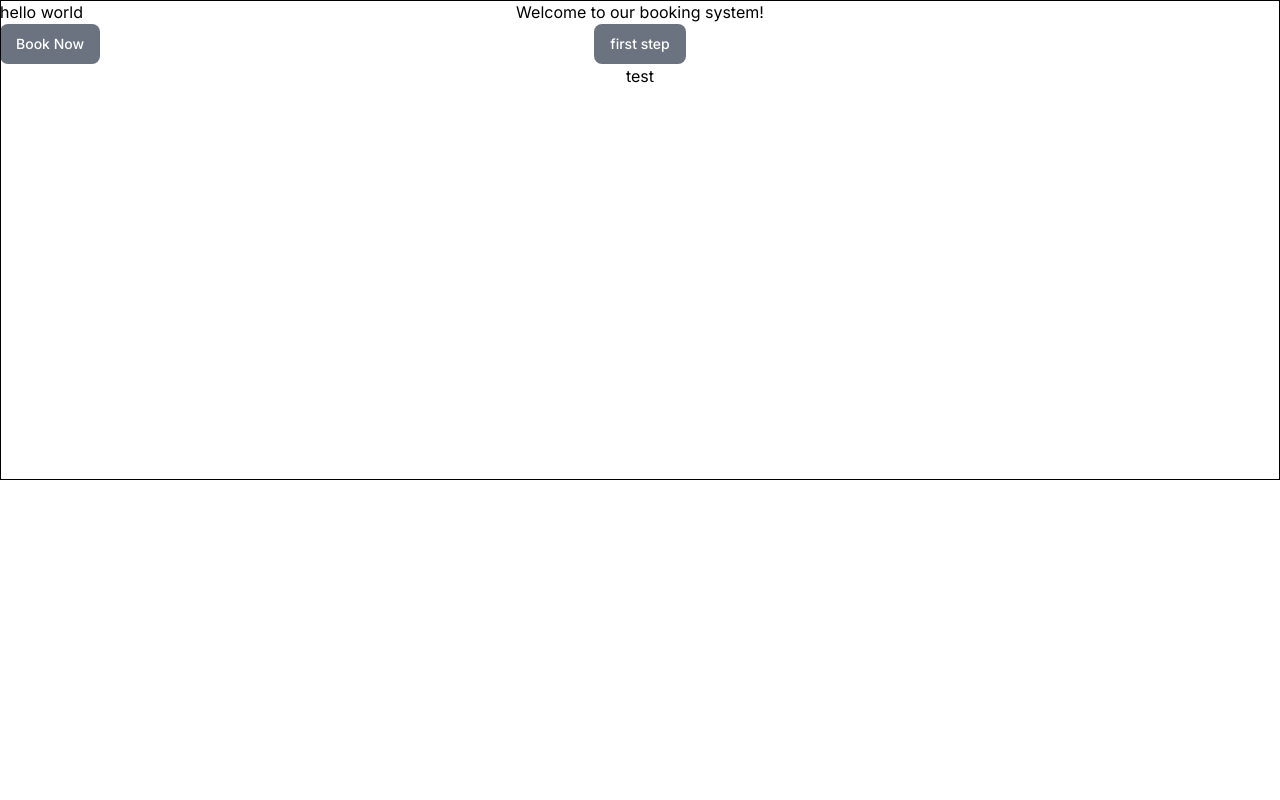
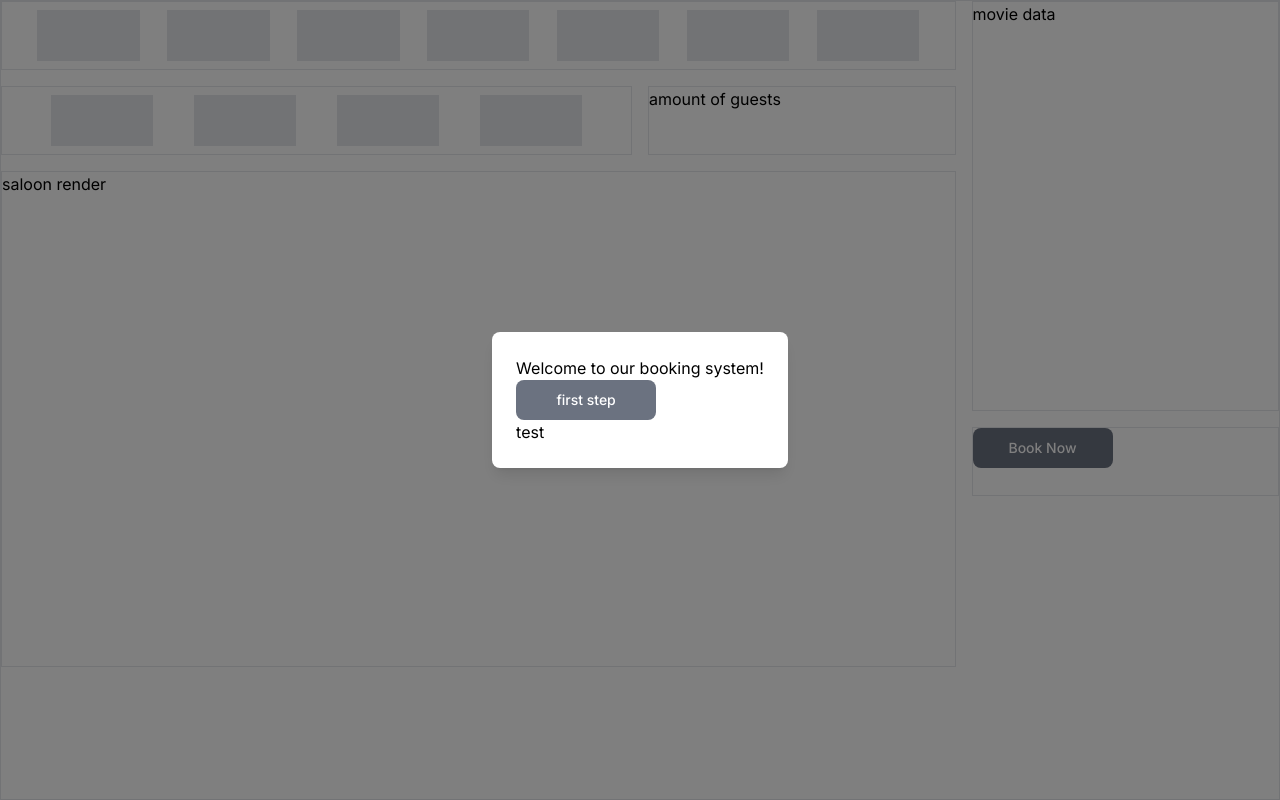
Before and after one commit to AlexanderK88/b7-inlamning-4a, a Next.js app in the folder kinogoteborg/: page /booking in a window 1280 px wide. Both pictures are taken after a click on the button "Book Now". Built offline with nearby package versions, Linux system fonts and the light colour scheme.

Commit message:
working on page layout using grid as main component

```diff
--- a/kinogoteborg/src/app/booking/page.jsx
+++ b/kinogoteborg/src/app/booking/page.jsx
@@ -12,12 +12,10 @@ import { Button } from "@/app/components/booking/button";
 
 const Modal = ({ isComplete }) => {
   return (
-    <div className="fixed z-10 inset-0 overflow-y-auto">
-      <div className="flex items-center justify-center min-h-[30em] border border-black pt-4 px-4 pb-20 text-center sm:block sm:p-0">
-        <div className="fixed inset-0 transition-opacity">
-          <div className="flex flex-col items-center justify-center">
+    <div className="fixed z-10 inset-0 overflow-hidden flex items-center justify-center bg-black bg-opacity-50">
+      <div className="flex flex-col items-center justify-center w-full max-w-screen-lg mx-auto px-4 py-8">
+        <div className="bg-white rounded-lg shadow-lg p-6">
           <BookingModal isComplete={isComplete} />
-          </div>
         </div>
       </div>
     </div>
@@ -32,9 +30,33 @@ export default function Page() {
   };
 
   return (
-    <>
-      <p>hello world</p>
-      <Button onClick={() => setBookNow(true)}>Book Now</Button>
+    <div className="flex flex-col border h-screen m-0">
+      <div className="md:grid md:grid-cols-4 md:grid-rows-8 gap-4">
+        <div className="col-span-3 flex flex-row align-center justify-evenly border p-2 ">
+          <div className="bg-gray-200 w-[8vw] h-[4vw]"></div>
+          <div className="bg-gray-200 w-[8vw] h-[4vw]"></div>
+          <div className="bg-gray-200 w-[8vw] h-[4vw]"></div>
+          <div className="bg-gray-200 w-[8vw] h-[4vw]"></div>
+          <div className="bg-gray-200 w-[8vw] h-[4vw]"></div>
+          <div className="bg-gray-200 w-[8vw] h-[4vw]"></div>
+          <div className="bg-gray-200 w-[8vw] h-[4vw]"></div>
+        </div>
+
+        <div className="row-span-5 col-start-4 border">movie data</div>
+        <div className="col-span-2 col-start-1 row-start-2 flex flex-row align-center justify-evenly p-2 border">
+          <div className="bg-gray-200 w-[8vw] h-[4vw]"></div>
+          <div className="bg-gray-200 w-[8vw] h-[4vw]"></div>
+          <div className="bg-gray-200 w-[8vw] h-[4vw]"></div>
+          <div className="bg-gray-200 w-[8vw] h-[4vw]"></div>
+        </div>
+        <div className="col-start-3 row-start-2 border">amount of guests</div>
+        <div className="col-span-3 row-span-6 col-start-1 row-start-3 border">saloon render</div>
+        <div className="col-start-4 row-start-6 border">
+          <Button onClick={() => setBookNow(true)} className={"w-[10em]"}>
+            Book Now
+          </Button>
+        </div>
+      </div>
 
       {/* Looks better in the return statement but might be a bit harder to read compared to the part below */}
       {bookNow && <Modal isComplete={setBookNow} />}
@@ -50,6 +72,6 @@ export default function Page() {
 </div>
 </div>
 } */}
-    </>
+    </div>
   );
 }
--- a/kinogoteborg/src/app/components/booking/bookingModal.jsx
+++ b/kinogoteborg/src/app/components/booking/bookingModal.jsx
@@ -11,7 +11,9 @@ export default function BookingModal({ isComplete }) {
       return (
         <>
           <h2>Welcome to our booking system!</h2>
-          <Button onClick={() => setBookingState("bookingForm")}>first step</Button>
+          <Button onClick={() => setBookingState("bookingForm")} className={"w-[10em]"}>
+            first step
+          </Button>
           <p>test</p>
         </>
       );
```
Lines whose indentation alone changed are shown as unchanged.
